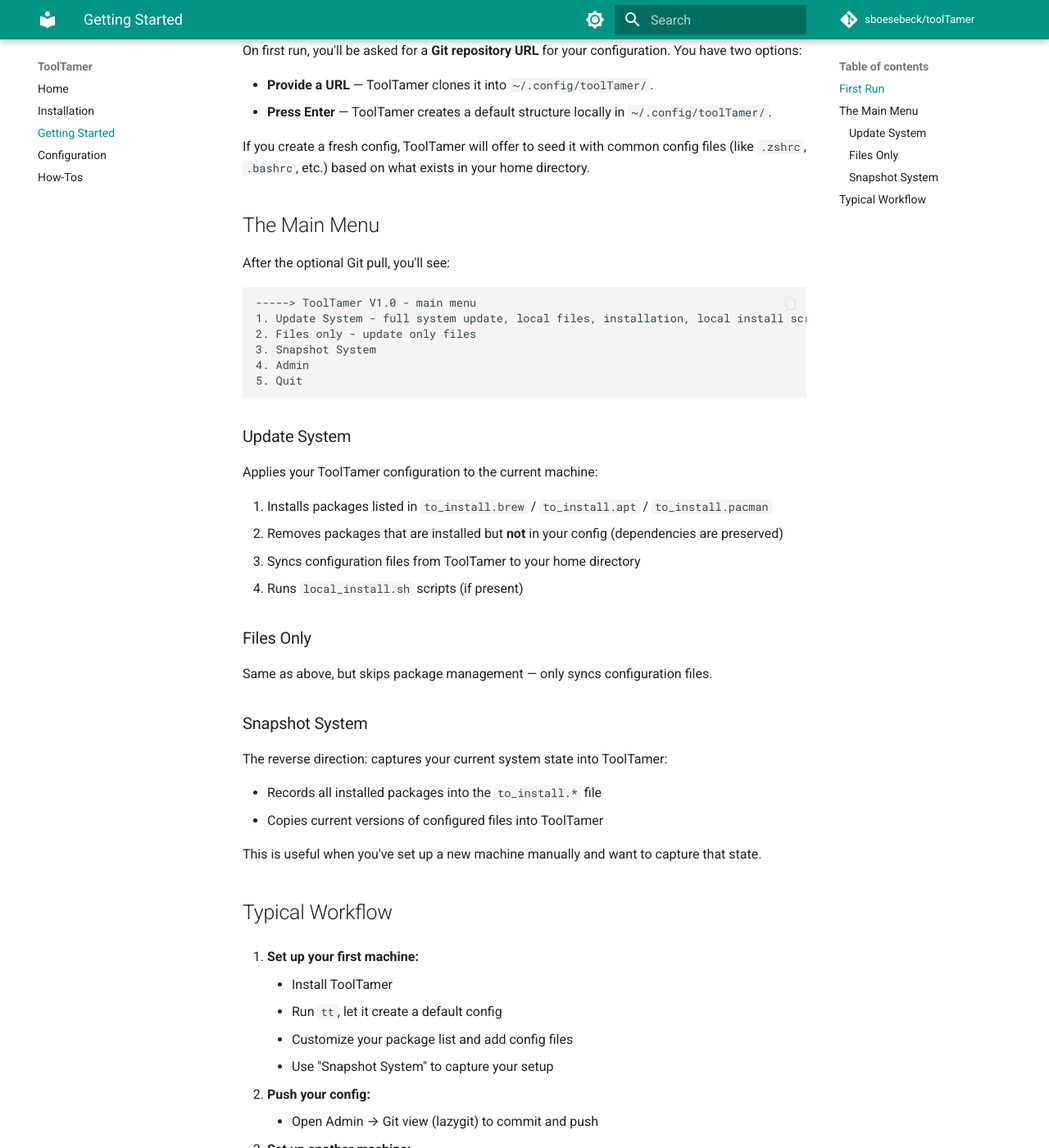
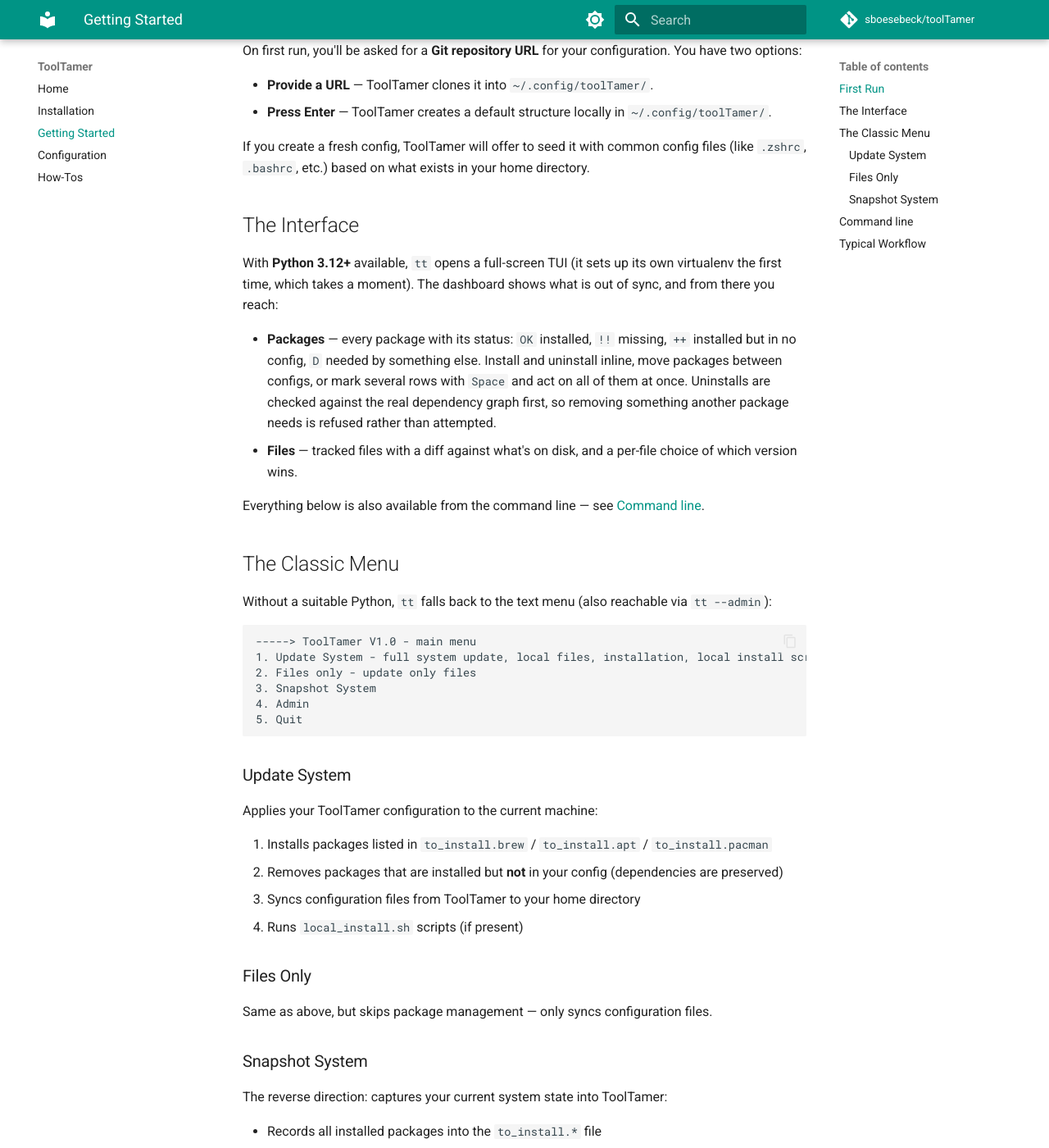
Before and after one commit to sboesebeck/toolTamer, an MkDocs documentation site: the page built from docs/getting-started.md, in a window 1280 px wide and 1400 px high, scrolled down 279 px. Shown: the whole window at 82% size. Built offline with MkDocs 1.6.1 and Material for MkDocs 9.7.7, drawn with Linux system fonts in a browser that asks for light colours; comment, search, counter and statistics services are not loaded; some of the changed text lies outside the part shown.

Commit message:
docs: bring user documentation up to date
The README and docs/ still described a Bash-only tool from before the
Textual TUI, and contained instructions that are now actively wrong:

- Dropped the 'install apt-rdepends' prerequisite. The dependency check
  uses apt-cache, which ships with apt - apt-rdepends is no longer used
  at all.
- Dropped 'or a lib' from the uninstall description; that name heuristic
  is gone, the check is a real reverse-dependency query now.
- Added Python 3.12+ as an (optional) prerequisite and documented that tt
  bootstraps its own virtualenv, falling back to the classic menu without
  it.
- Documented the TUI as what plain 'tt' actually opens, the full CLI
  including --fix-taps / --cleanup-deps, the 'taps' config file, the
  generated cache/ directory, and that third-party-tap packages belong in
  to_install fully qualified.

Also excludes docs/plans and docs/superpowers from the mkdocs build.
Those are internal design notes and gitignored, but mkdocs reads the
filesystem rather than git, so a deploy would have published them to
GitHub Pages.

````diff
--- a/docs/getting-started.md
+++ b/docs/getting-started.md
@@ -15,9 +15,28 @@
 
 If you create a fresh config, ToolTamer will offer to seed it with common config files (like `.zshrc`, `.bashrc`, etc.) based on what exists in your home directory.
 
-## The Main Menu
+## The Interface
 
-After the optional Git pull, you'll see:
+With **Python 3.12+** available, `tt` opens a full-screen TUI (it sets up its
+own virtualenv the first time, which takes a moment). The dashboard shows what
+is out of sync, and from there you reach:
+
+- **Packages** — every package with its status: `OK` installed, `!!` missing,
+  `++` installed but in no config, `D` needed by something else. Install and
+  uninstall inline, move packages between configs, or mark several rows with
+  `Space` and act on all of them at once. Uninstalls are checked against the
+  real dependency graph first, so removing something another package needs is
+  refused rather than attempted.
+- **Files** — tracked files with a diff against what's on disk, and a per-file
+  choice of which version wins.
+
+Everything below is also available from the command line — see
+[Command line](#command-line).
+
+## The Classic Menu
+
+Without a suitable Python, `tt` falls back to the text menu (also reachable
+via `tt --admin`):
 
 ```
 -----> ToolTamer V1.0 - main menu
@@ -50,6 +69,26 @@
 
 This is useful when you've set up a new machine manually and want to capture that state.
 
+## Command line
+
+Everything can be driven without the interactive interface:
+
+```bash
+tt                    # interactive TUI (classic menu as fallback)
+tt --syncSys          # full sync: packages, files, local_install.sh
+tt --syncFilesOnly    # only files
+tt --updateToolTamer  # snapshot installed packages into the config
+tt --admin            # admin menu
+tt --fix-taps         # qualify third-party-tap package names
+tt --cleanup-deps     # drop packages only listed because something depends on them
+tt -h
+```
+
+`--fix-taps` and `--cleanup-deps` only report what they would do; add
+`--apply` to change your config, which asks for confirmation first. Both pass
+any further arguments through, so `tt --fix-taps --help` shows their own
+options.
+
 ## Typical Workflow
 
 1. **Set up your first machine:**
--- a/mkdocs.yml
+++ b/mkdocs.yml
@@ -31,6 +31,13 @@
   - Configuration: configuration.md
   - How-Tos: howtos.md
 
+# Internal design notes live under docs/ but are not user documentation.
+# They are gitignored, yet mkdocs reads the filesystem rather than git, so
+# without this they get built and published to GitHub Pages.
+exclude_docs: |
+  plans/
+  superpowers/
+
 markdown_extensions:
   - admonition
   - pymdownx.highlight:
````
Also changed, not shown: README.md (+63 -8 lines), docs/configuration.md (+34 -0 lines), docs/index.md (+4 -3 lines), docs/installation.md (+12 -6 lines).
